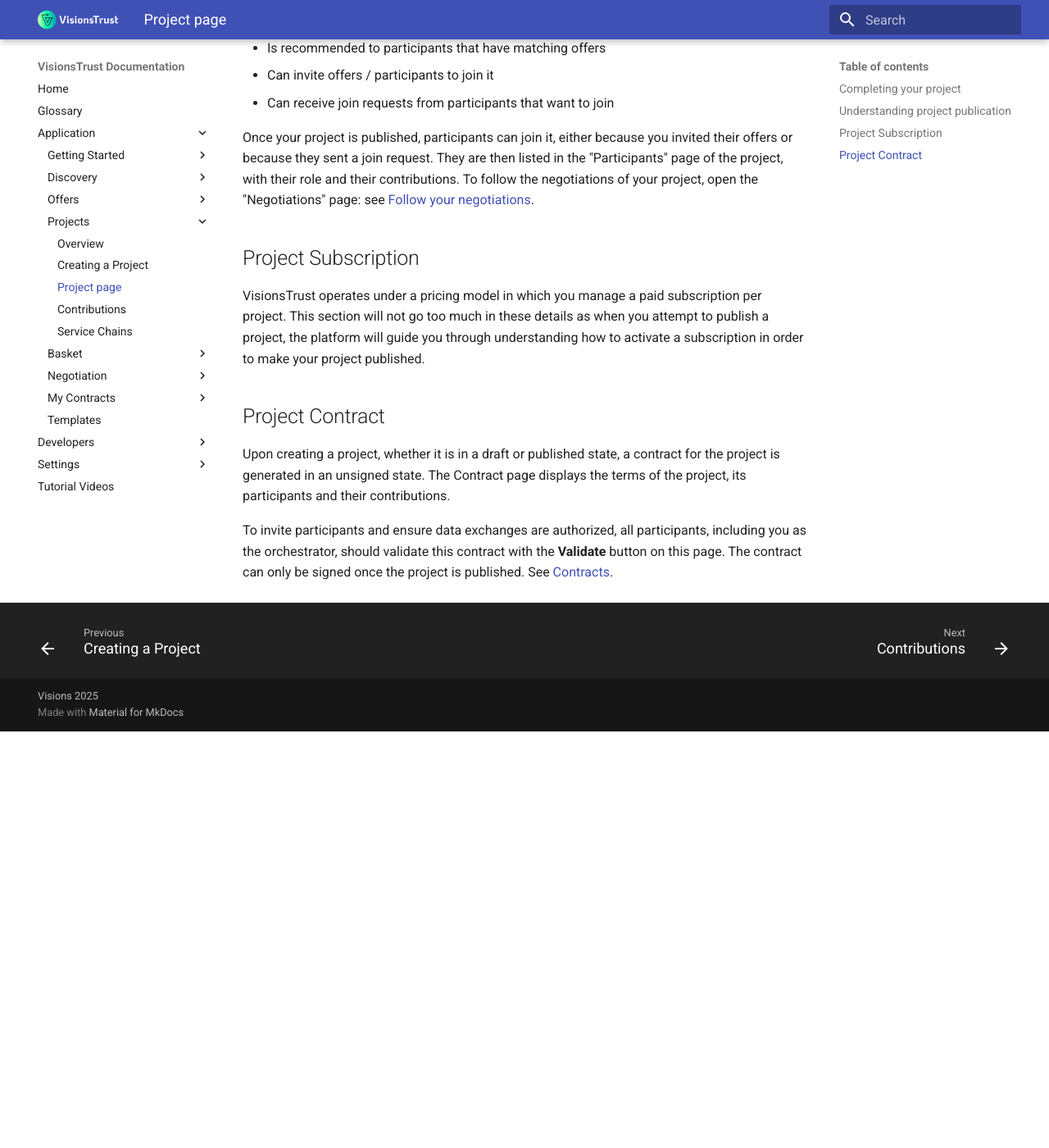
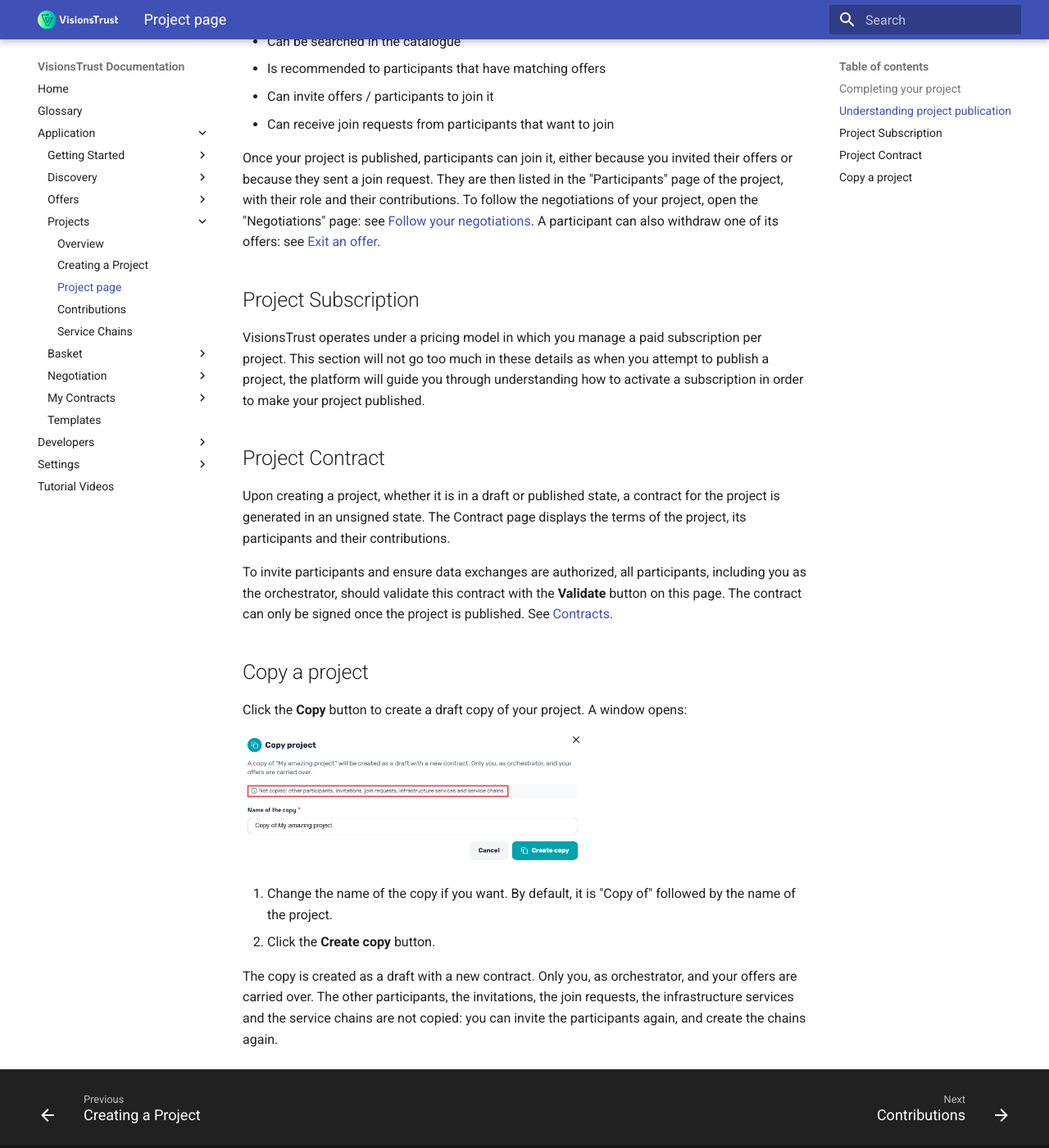
Before and after one commit to VisionsOfficial/visionstrust-docs, an MkDocs documentation site: the page built from docs/application/projects/project-settings.md, in a window 1280 px wide and 1400 px high, scrolled down 1836 px. Shown: the whole window at 82% size. Built offline with MkDocs 1.6.1 and Material for MkDocs 9.7.7, drawn with Linux system fonts in a browser that asks for light colours; before the commit the page ends 2728 px from its top, so only the background shows below that; some of the changed text lies outside the part shown.

Commit message:
docs: update Projects pages and add Exit an offer

```diff
--- a/docs/application/projects/project-settings.md
+++ b/docs/application/projects/project-settings.md
@@ -6,10 +6,10 @@ After successfully creating a project, it can be managed and configured in more
 
 At the top of the project page, you find the status of the project (Draft or Published) and its completion percentage. The buttons next to it let you:
 
-- **Archive** (box icon): archive the project
+- **Archive** (box icon): archive the project. A project can only be archived if it contains no offer other than the orchestrator's own offers
 - **Copy project id** (fingerprint icon): copy the identifier of the project
 - **Share link** (share icon): share the project with a link
-- **Copy**: create a duplicate of the project
+- **Copy**: create a copy of the project as a draft, see [Copy a project](#copy-a-project)
 - **Publish**: publish the project. Once the project is published, this button becomes **Unpublish**.
 
 ## Completing your project
@@ -45,7 +45,7 @@ A published project:
 - Can invite offers / participants to join it
 - Can receive join requests from participants that want to join
 
-Once your project is published, participants can join it, either because you invited their offers or because they sent a join request. They are then listed in the "Participants" page of the project, with their role and their contributions. To follow the negotiations of your project, open the "Negotiations" page: see [Follow your negotiations](../negotiation/following-negotiations.md).
+Once your project is published, participants can join it, either because you invited their offers or because they sent a join request. They are then listed in the "Participants" page of the project, with their role and their contributions. To follow the negotiations of your project, open the "Negotiations" page: see [Follow your negotiations](../negotiation/following-negotiations.md). A participant can also withdraw one of its offers: see [Exit an offer](./exit-requests.md).
 
 ## Project Subscription
 
@@ -56,3 +56,14 @@ VisionsTrust operates under a pricing model in which you manage a paid subscript
 Upon creating a project, whether it is in a draft or published state, a contract for the project is generated in an unsigned state. The Contract page displays the terms of the project, its participants and their contributions.
 
 To invite participants and ensure data exchanges are authorized, all participants, including you as the orchestrator, should validate this contract with the **Validate** button on this page. The contract can only be signed once the project is published. See [Contracts](../my-contracts/signing-a-contract.md).
+
+## Copy a project
+
+Click the **Copy** button to create a draft copy of your project. A window opens:
+
+<p><img src="../../images/project-copy.png" alt="The Copy project window" width="60%"></p>
+
+1. Change the name of the copy if you want. By default, it is "Copy of" followed by the name of the project.
+2. Click the **Create copy** button.
+
+The copy is created as a draft with a new contract. Only you, as orchestrator, and your offers are carried over. The other participants, the invitations, the join requests, the infrastructure services and the service chains are not copied: you can invite the participants again, and create the chains again.
```
Also changed, not shown: docs/application/discovery/projects.md (+5 -1 lines), docs/application/negotiation/join-requests.md (+2 -2 lines), docs/application/projects/exit-requests.md (added, +61 -0 lines), docs/images/exit-membership.png (added), docs/images/exit-requests.png (added), docs/images/join-this-project.png (added), docs/images/my-projects-home.png (added), docs/images/project-copy.png (added).
